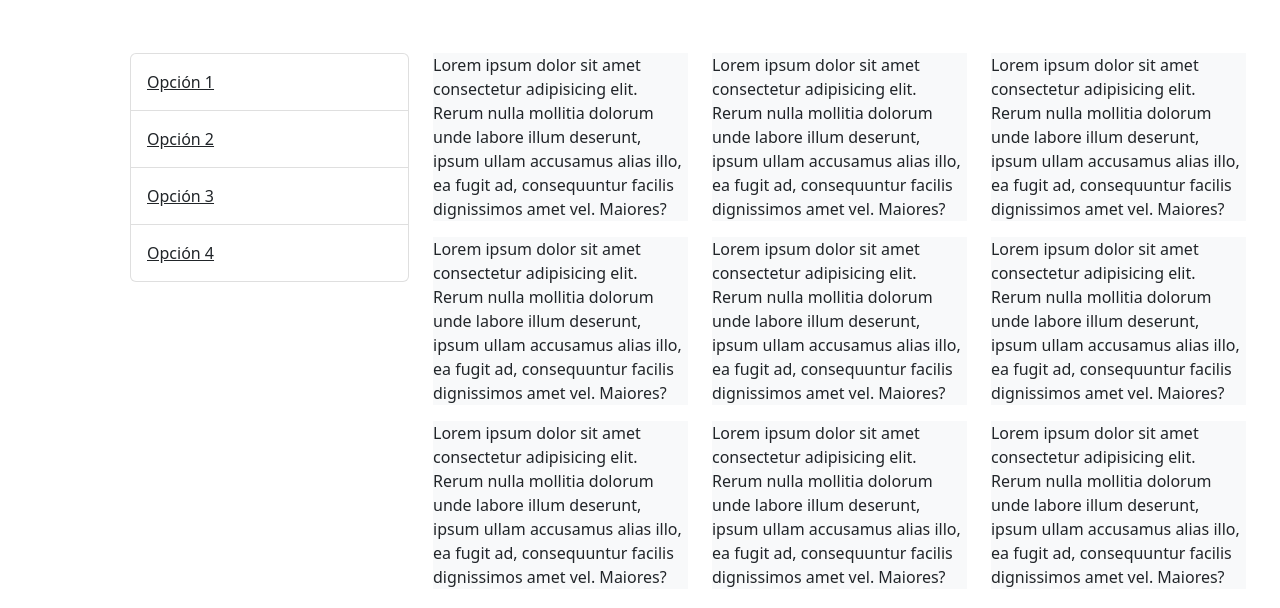
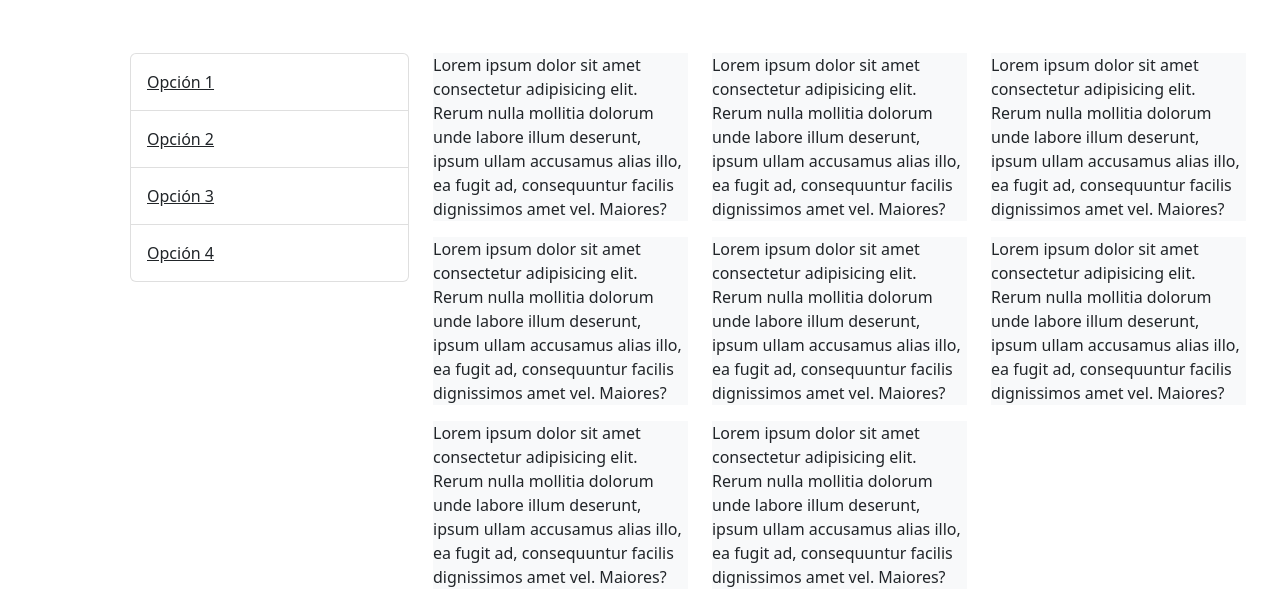
Before and after one commit to MatiCascoV/Semana14Individual, a plain HTML site: page index.html in a window 1280 px wide. Shown: the part 192-800 px from the top of the page. Drawn offline with nearby package versions, Linux system fonts and the light colour scheme.

Commit message:
sacando 1 parrafo de más

```diff
--- a/index.html
+++ b/index.html
@@ -199,12 +199,6 @@
               alias illo, ea fugit ad, consequuntur facilis dignissimos amet vel.
               Maiores?
             </p>
-            <p class="bg-light">
-              Lorem ipsum dolor sit amet consectetur adipisicing elit. Rerum nulla
-              mollitia dolorum unde labore illum deserunt, ipsum ullam accusamus
-              alias illo, ea fugit ad, consequuntur facilis dignissimos amet vel.
-              Maiores?
-            </p>
           </div>
 
     </div>
```
